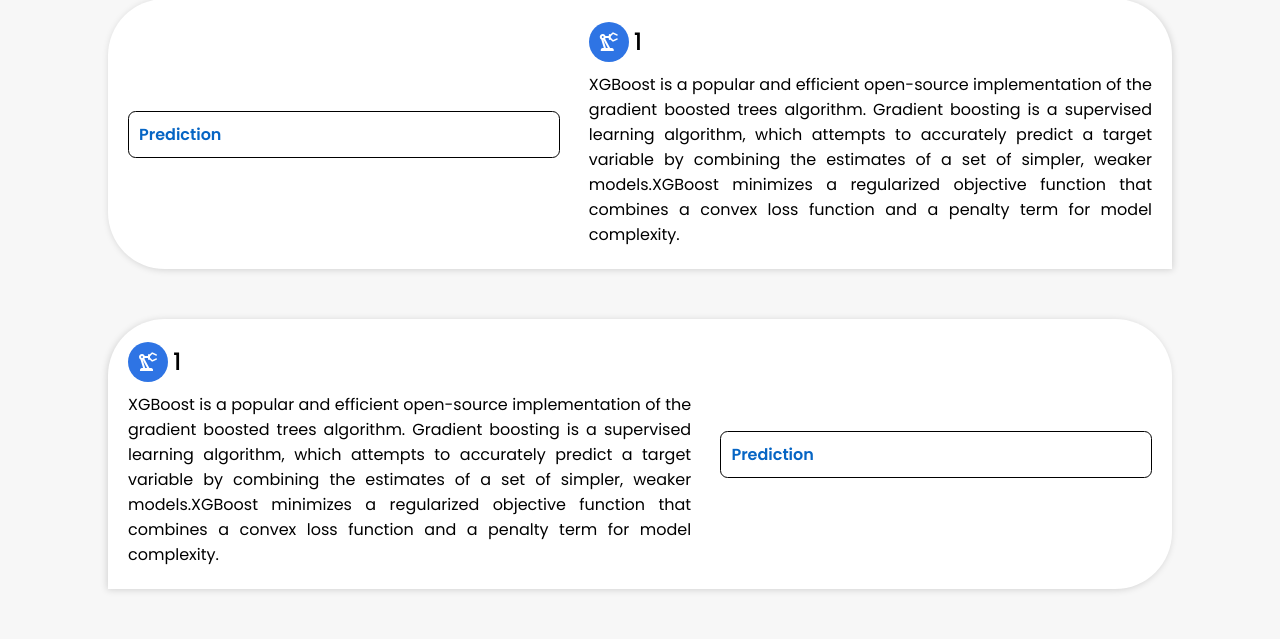
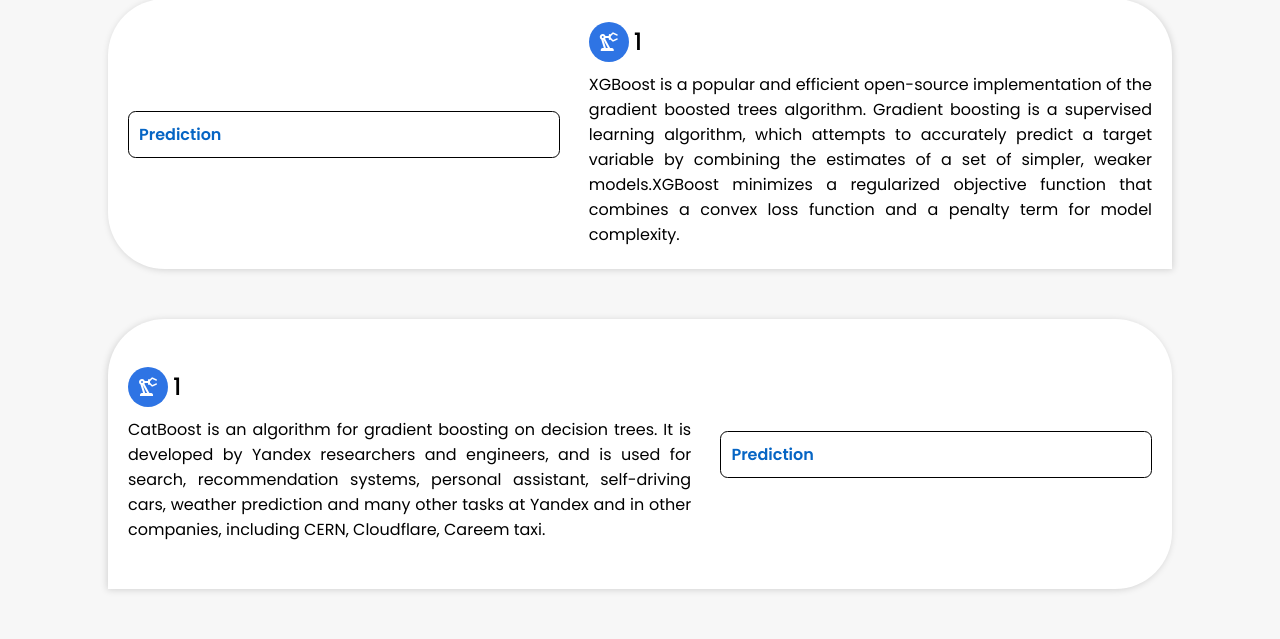
Before and after one commit to Avinashvytla351/Spam-SMS-Filtering, a Flask app: template templates/index.html in a window 1280 px wide. Shown: the part 4169-4808 px from the top of the page. Run offline with Flask 2, Linux system fonts and the light colour scheme; the template is opened without the code that fills it: most values are stand-ins (such as "Sample title", 1, 10 or a date in 2020); parts of the project's set-up code (start-up, migrations or seed data) failed here and were passed over.

Commit message:
requirements

```diff
--- a/app.py
+++ b/app.py
@@ -4,6 +4,9 @@
 import numpy as np
 from sklearn.feature_extraction.text import  CountVectorizer
 from sklearn.metrics import accuracy_score
+from xgboost import XGBClassifier
+from catboost import CatBoostClassifier
+from sklearn.ensemble import GradientBoostingClassifier
 
 
 app = Flask(__name__)
@@ -11,8 +14,16 @@
 predictResult=pickle.load(open("spam.pkl","rb"))
 vectorizer = CountVectorizer()
 vectorizer.fit(predictResult[0])
+xt=vectorizer.transform(predictResult[0])
 predictResult.pop(0)
-
+yt=predictResult[0]
+predictResult.pop(0)
+class1 =GradientBoostingClassifier()
+class2 = XGBClassifier()
+class3 = CatBoostClassifier()
+class1.fit(xt,yt)
+class2.fit(xt,yt)
+class3.fit(xt,yt)
 
 @app.route('/')
 def man():
@@ -20,7 +31,6 @@
 
 @app.route("/predict", methods=["POST","GET"])
 def home():
-    print(1)
     msg=request.form.get("message")
     msg=[msg]
     xv=vectorizer.transform(msg)
@@ -31,9 +41,16 @@
     j=0
     for i in predictResult:
         if classifierList[j]=="Gradient Boosting Classifier":
-            TestResult.append((classifierList[j],1))
+            predictions=class1.predict(xv)
+            TestResult.append((classifierList[j],predictions[0]))
             j=j+1
-            continue
+            predictions=class2.predict(xv)
+
+            TestResult.append((classifierList[j],predictions[0]))
+            j=j+1
+            predictions=class3.predict(xv)
+            TestResult.append((classifierList[j],predictions[0]))
+            break
         predictions = i.predict(xv)
         TestResult.append((classifierList[j],predictions[0]))
         j=j+1
--- a/smsPredict.py
+++ b/smsPredict.py
@@ -60,6 +60,7 @@
 X_train, X_test, y_train, y_test = train_test_split(X, y, test_size=1, random_state=24)
 len(X_train), len(X_test)
 trainList=list(X_train)
+trainListY=list(y_train)
 
 counter_vec = CountVectorizer().fit(X_train)
 X_train_vec, X_test_vec = counter_vec.transform(X_train), counter_vec.transform(X_test)
@@ -80,7 +81,7 @@
 predictions_df = pd.DataFrame()
 predictions_df['action'] = y_test
 
-predictList = [trainList]
+predictList = [trainList,trainListY]
 for name,classifier in classifiers:
     classifier = classifier
     predictList.append(classifier.fit(X_train_vec, y_train))
--- a/templates/index.html
+++ b/templates/index.html
@@ -863,13 +863,12 @@
                 >{{data[11][0]}}
               </div>
               <div class="desc">
-                XGBoost is a popular and efficient open-source implementation of
-                the gradient boosted trees algorithm. Gradient boosting is a
-                supervised learning algorithm, which attempts to accurately
-                predict a target variable by combining the estimates of a set of
-                simpler, weaker models.XGBoost minimizes a regularized objective
-                function that combines a convex loss function and a penalty term
-                for model complexity.
+                CatBoost is an algorithm for gradient boosting on decision
+                trees. It is developed by Yandex researchers and engineers, and
+                is used for search, recommendation systems, personal assistant,
+                self-driving cars, weather prediction and many other tasks at
+                Yandex and in other companies, including CERN, Cloudflare,
+                Careem taxi.
               </div>
             </div>
             <div class="Classification">
```
Also changed, not shown: catboost_info/catboost_training.json, 2 other files.
